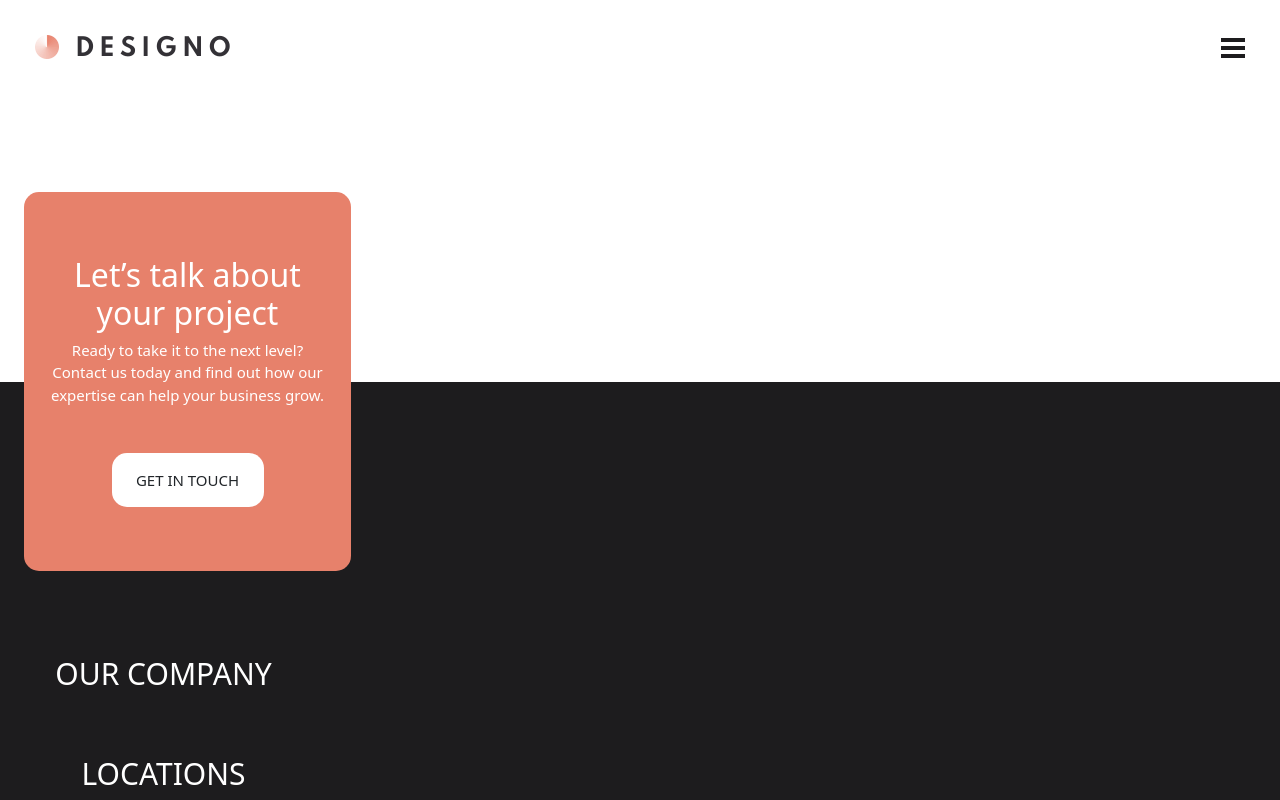
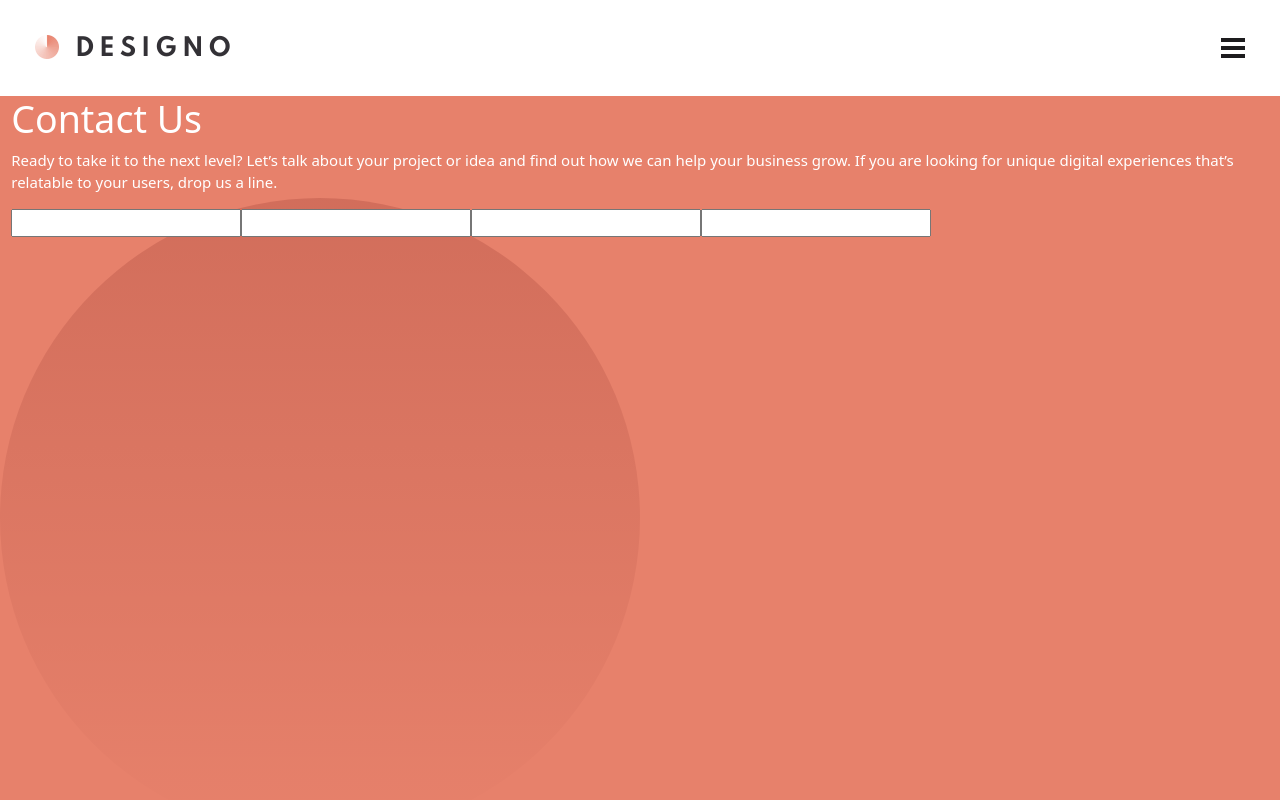
Before and after one commit to TedJenkler/Multi-Page-Website, a React (Create React App) app: page /contact in a window 1280 px wide. Shown: the top 800 px of the page. Built offline with nearby package versions, Linux system fonts and the light colour scheme.

Commit message:
checkpoint contactpage

```diff
--- a/src/Components.js/Pages/Contact.js
+++ b/src/Components.js/Pages/Contact.js
@@ -1,6 +1,22 @@
-const Contact = () => {
+import CapitalLocations from "../CapitalLocations"
+
+const Contact = ( {hamburger} ) => {
     return (
-        <></>
+        <div className={hamburger === false ? "row" : "row blurry"}>
+            <div className="hero hero-contact">
+                <form className="contact">
+                    <h1>Contact Us</h1>
+                    <p>Ready to take it to the next level? Let’s talk about your project or idea and find out how we can help your business grow. If you are looking for unique digital experiences that’s relatable to your users, drop us a line.</p>
+                    <div className="inputarea">
+                        <input type="name"></input>
+                        <input type="email"></input>
+                        <input type="phone"></input>
+                        <input type="textarea"></input>
+                    </div>
+                </form>
+            </div>
+            <CapitalLocations />
+        </div>
     )
 }
 
--- a/src/index.css
+++ b/src/index.css
@@ -511,3 +511,12 @@ a {
   font-size: 15px;
   margin: 0 24px 0 24px;
 }
+
+/* Contact Page */
+
+/* Hero Contact */
+
+.hero-contact {
+  height: 764px;
+  margin-bottom: 120px;
+}
```
